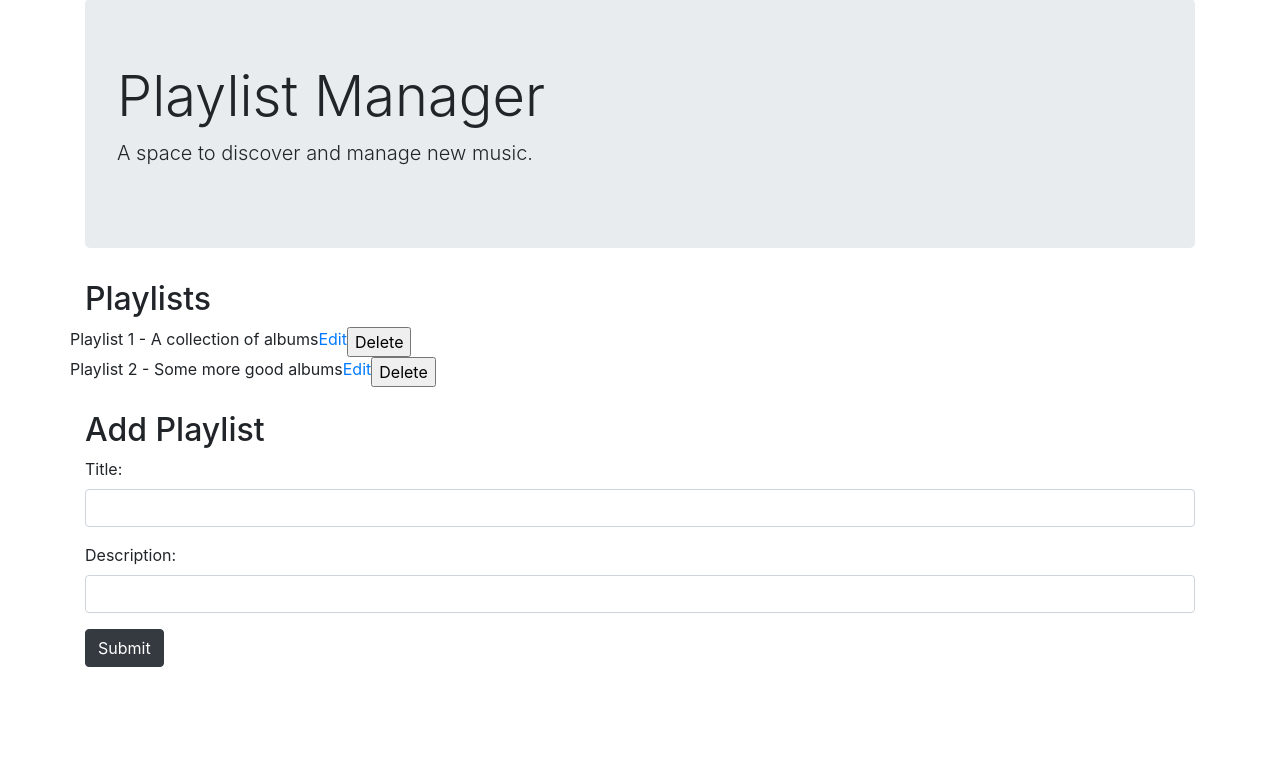
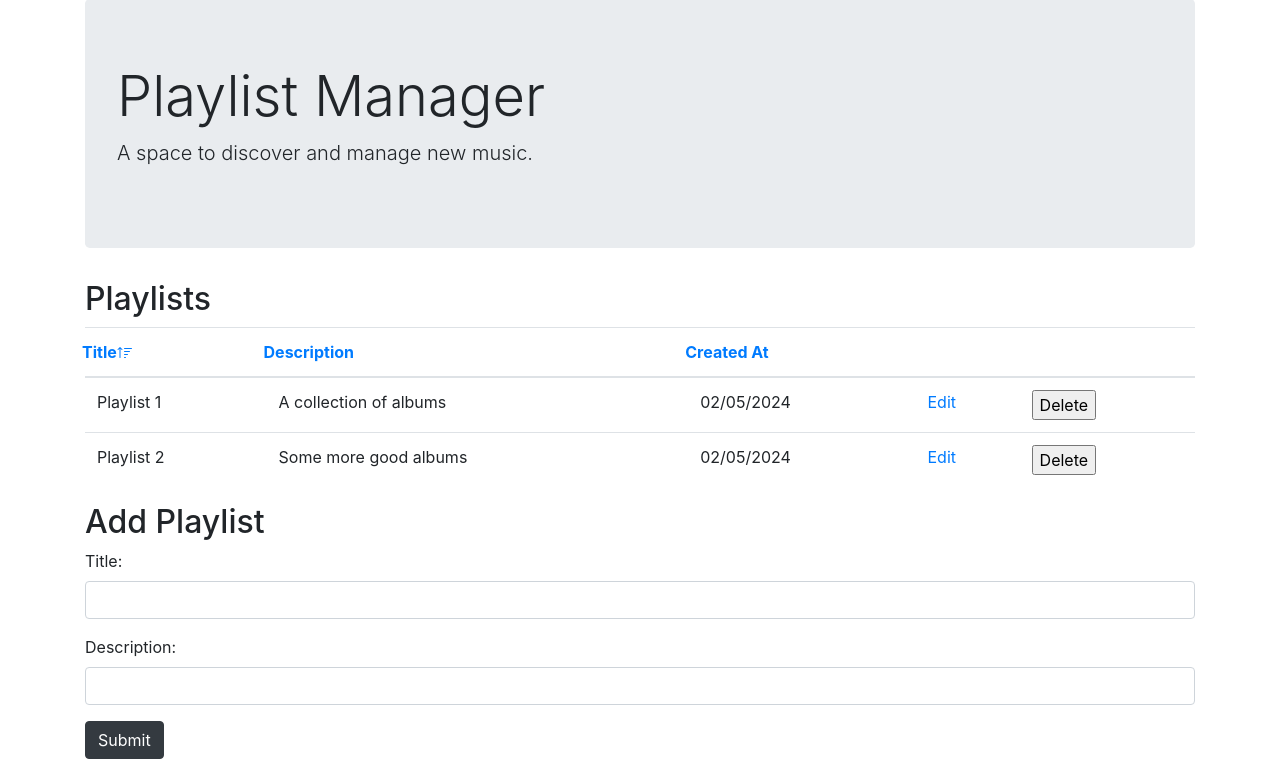
Before and after one commit to CalPinSW/playlist-manager, a Flask app: a page that uses src/templates/index.html in a window 1280 px wide. Shown: the part 81-840 px from the top of the page. Before the commit the page ends 748 px from the top, so only its background shows below. Run offline with Flask 3, Linux system fonts and the light colour scheme; some libraries are stand-ins or nearby versions.

Commit message:
Add sorting and table for playlists

```diff
--- a/src/app.py
+++ b/src/app.py
@@ -16,7 +16,13 @@ app.config.from_object(Config())
 @app.route("/")
 def index():
     playlists = get_playlists()
-    return render_template("index.html", playlists=playlists)
+    sort_by = request.args.get("sort_by")
+    desc = request.args.get("desc") == "True"
+    if sort_by is not None:
+        playlists.sort(key=lambda x: x[sort_by], reverse=desc)
+    return render_template(
+        "index.html", playlists=playlists, sort_by=sort_by, desc=desc
+    )
 
 
 @app.route("/create-playlist", methods=["POST"])
--- a/src/data/session_playlists.py
+++ b/src/data/session_playlists.py
@@ -1,8 +1,19 @@
+from datetime import datetime
 from flask import session
 
 _DEFAULT_PLAYLISTS = [
-    {"id": 1, "title": "Playlist 1", "description": "A collection of albums"},
-    {"id": 2, "title": "Playlist 2", "description": "Some more good albums"},
+    {
+        "id": 1,
+        "title": "Playlist 1",
+        "description": "A collection of albums",
+        "created_at": datetime.now(),
+    },
+    {
+        "id": 2,
+        "title": "Playlist 2",
+        "description": "Some more good albums",
+        "created_at": datetime.now(),
+    },
 ]
 
 
@@ -45,7 +56,12 @@ def add_playlist(title, description):
     # Determine the ID for the playlist based on that of the previously added playlist
     id = playlists[-1]["id"] + 1 if playlists else 0
 
-    playlist = {"id": id, "title": title, "description": description}
+    playlist = {
+        "id": id,
+        "title": title,
+        "description": description,
+        "created_at": datetime.now(),
+    }
 
     # Add the playlist to the list
     playlists.append(playlist)
@@ -63,9 +79,12 @@ def save_playlist(playlist):
     """
     existing_playlists = get_playlists()
     updated_playlists = [
-        playlist if playlist["id"] == existing_playlist["id"] else existing_playlist
+        {**existing_playlist, **playlist}
+        if playlist["id"] == existing_playlist["id"]
+        else existing_playlist
         for existing_playlist in existing_playlists
     ]
+    print(updated_playlists)
 
     session["playlists"] = updated_playlists
 
--- /dev/null
+++ b/src/templates/icons/sort_up.html
@@ -0,0 +1,12 @@
+<svg
+xmlns="http://www.w3.org/2000/svg"
+width="16"
+height="16"
+fill="currentColor"
+class="bi bi-sort-up"
+viewBox="0 0 16 16"
+>
+<path
+  d="M3.5 12.5a.5.5 0 0 1-1 0V3.707L1.354 4.854a.5.5 0 1 1-.708-.708l2-1.999.007-.007a.5.5 0 0 1 .7.006l2 2a.5.5 0 1 1-.707.708L3.5 3.707zm3.5-9a.5.5 0 0 1 .5-.5h7a.5.5 0 0 1 0 1h-7a.5.5 0 0 1-.5-.5M7.5 6a.5.5 0 0 0 0 1h5a.5.5 0 0 0 0-1zm0 3a.5.5 0 0 0 0 1h3a.5.5 0 0 0 0-1zm0 3a.5.5 0 0 0 0 1h1a.5.5 0 0 0 0-1z"
+/>
+</svg>
--- a/src/templates/index.html
+++ b/src/templates/index.html
@@ -1,5 +1,6 @@
-{% extends "layout.html" %} {% block title %}Playlist Manager App{% endblock %}
-{% block content %}
+{% from 'macros.html' import show_sort_icon_or_nothing %} {% extends
+"layout.html" %} {% block title %}Playlist Manager App{% endblock %} {% block
+content %}
 <div class="jumbotron">
   <h1 class="display-4">Playlist Manager</h1>
   <p class="lead">A space to discover and manage new music.</p>
@@ -8,20 +9,59 @@
 <div class="row">
   <div class="col-md-12">
     <h2>Playlists</h2>
-    <ul class="list-group mb-4">
+    <table class="table">
+      <thead>
+        <tr>
+          <th scope="col">
+            <a
+              class="row"
+              href="{{ url_for('index', sort_by='title', desc=sort_by == 'title' and not desc)}}"
+            >
+              <span>Title</span>
+              {{ show_sort_icon_or_nothing(sort_by=='title', desc) }}
+            </a>
+          </th>
+          <th scope="col">
+            <a
+              class="row"
+              href="{{ url_for('index', sort_by='description', desc=sort_by == 'description' and not desc)}}"
+              ><span>Description</span>
+              {{ show_sort_icon_or_nothing(sort_by=='description', desc) }}
+            </a>
+          </th>
+          <th scope="col">
+            <a
+              class="row"
+              href="{{ url_for('index', sort_by='created_at', desc=sort_by == 'created_at' and not desc)}}"
+              ><span>Created At</span>
+              {{ show_sort_icon_or_nothing(sort_by=='created_at', desc) }}
+            </a>
+          </th>
+          <th scope="col"></th>
+          <th scope="col"></th>
+        </tr>
+      </thead>
+      <tbody>
         {% for playlist in playlists %}
-      <li class="row">
-        {{ playlist.title }} - {{ playlist.description }}
+        <tr>
+          <td>{{playlist.title}}</td>
+          <td>{{playlist.description}}</td>
+          <td>{{playlist.created_at.strftime("%m/%d/%Y")}}</td>
+          <td>
             <a href="{{ url_for('get_edit_playlist', id=playlist.id)}}">Edit</a>
+          </td>
+          <td>
             <form
               action="{{ url_for('delete_playlist_by_id', id=playlist.id) }}"
               method="post"
             >
               <input type="submit" value="Delete" />
             </form>
-      </li>
+          </td>
           {% endfor %}
-    </ul>
+        </tr>
+      </tbody>
+    </table>
   </div>
 </div>
 
--- /dev/null
+++ b/src/templates/macros.html
@@ -0,0 +1,6 @@
+{% macro show_sort_icon_or_nothing(sorted, desc) %}
+<div class>
+  {% if sorted %} {% if desc %} {% include "icons/sort_down.html" %} {% else %}
+  {% include "icons/sort_up.html" %} {% endif %} {% endif %}
+</div>
+{% endmacro %}
```
Also changed, not shown: src/templates/icons/sort_down.html (added, +12 -0 lines). Lines whose indentation alone changed are shown as unchanged.
